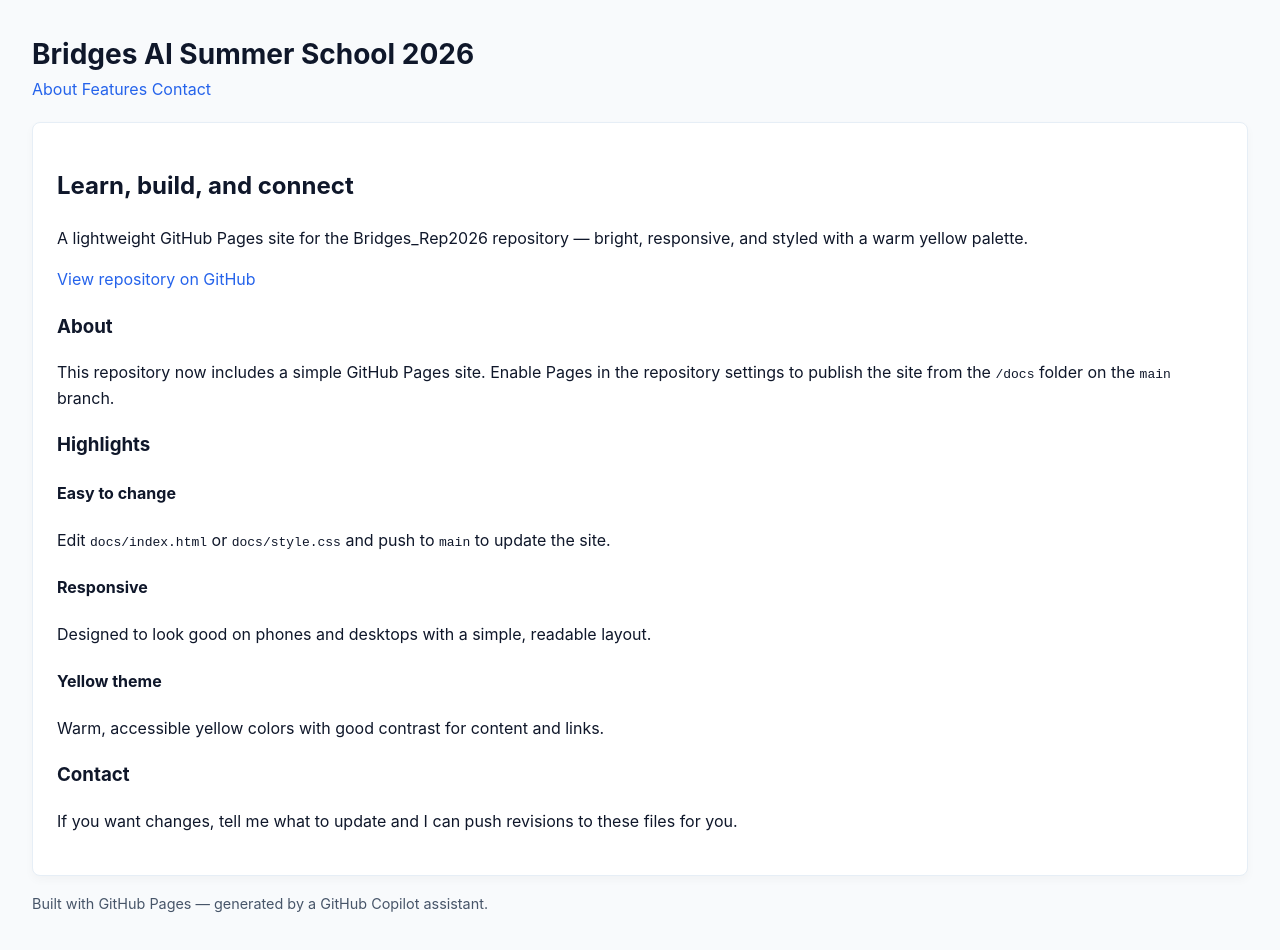
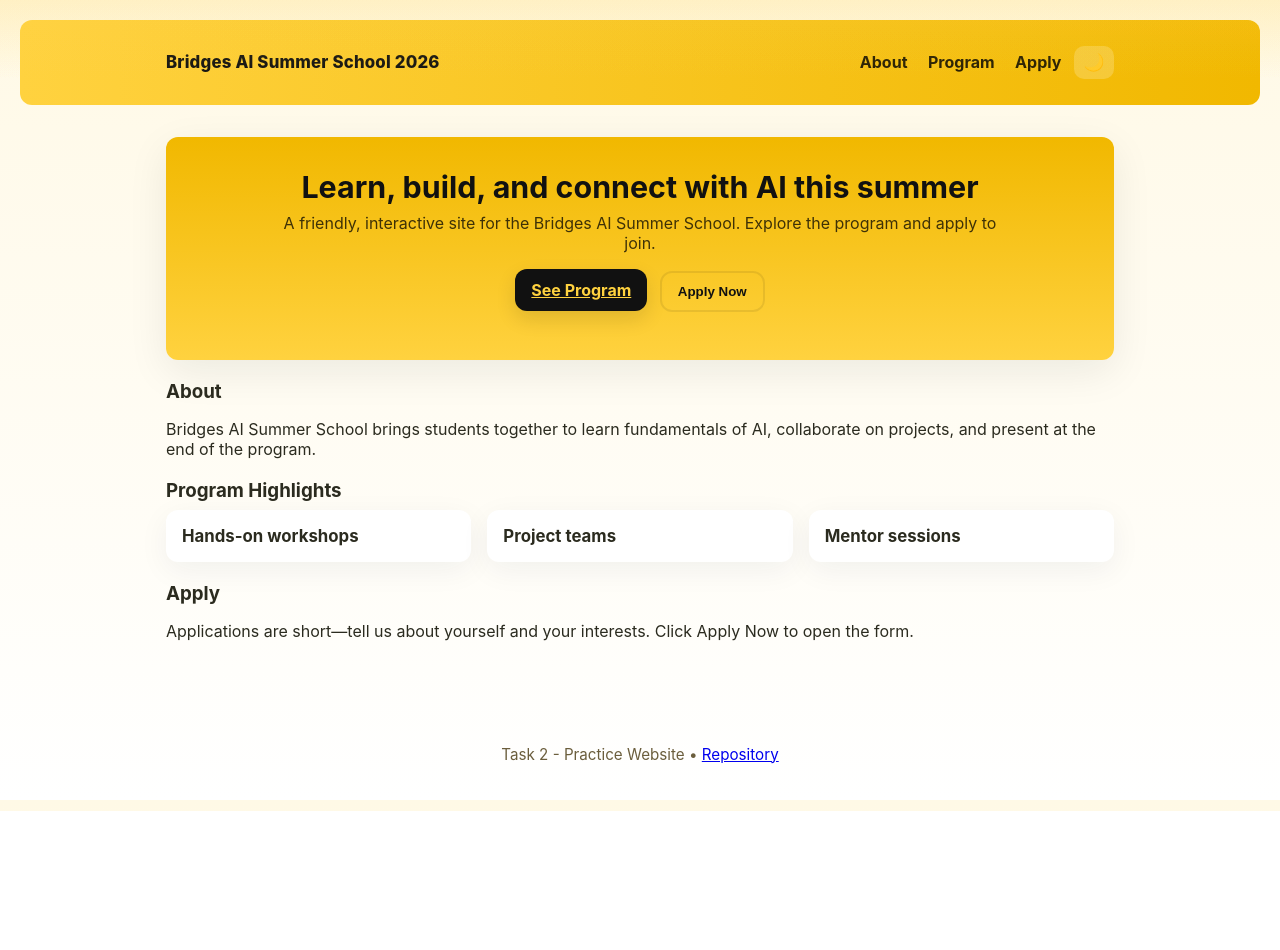
Before and after one commit to roseanneamini44-ui/Bridges_Rep2026, a plain HTML site: page docs/index.html in a window 1280 px wide. After the commit the page ends 811 px from the top, so only its background shows below. Drawn offline with Linux system fonts and the light colour scheme.

Commit message:
Polish site look: update docs/index.html and docs/style.css; add improved docs/script.js (yellow theme, accessibility, modal & interactions)

```diff
--- a/docs/index.html
+++ b/docs/index.html
@@ -3,61 +3,87 @@
 <head>
   <meta charset="utf-8">
   <meta name="viewport" content="width=device-width,initial-scale=1">
+  <meta name="description" content="Bridges AI Summer School 2026 — learn, build, and connect with AI this summer.">
   <title>Bridges AI Summer School 2026</title>
   <link rel="stylesheet" href="style.css">
+  <script defer src="script.js"></script>
 </head>
 <body>
-  <header class="site-header">
+  <header class="site-header" role="banner">
     <div class="container header-inner">
       <h1 class="logo">Bridges AI Summer School 2026</h1>
-      <nav class="nav">
+      <nav class="nav" aria-label="Main navigation">
         <a href="#about">About</a>
-        <a href="#features">Features</a>
-        <a href="#contact">Contact</a>
+        <a href="#program">Program</a>
+        <a href="#apply">Apply</a>
+        <button id="themeToggle" class="icon-btn" aria-label="Toggle theme">🌙</button>
       </nav>
     </div>
   </header>
 
-  <main class="container">
-    <section class="hero">
-      <h2>Learn, build, and connect</h2>
-      <p class="lead">A lightweight GitHub Pages site for the Bridges_Rep2026 repository — bright, responsive, and styled with a warm yellow palette.</p>
-      <p><a class="btn" href="https://github.com/roseanneamini44-ui/Bridges_Rep2026">View repository on GitHub</a></p>
+  <main class="container" id="content">
+    <section class="hero" aria-labelledby="hero-heading">
+      <h2 id="hero-heading" class="hero-title">Learn, build, and connect with AI this summer</h2>
+      <p class="lead">A friendly, interactive site for the Bridges AI Summer School. Explore the program and apply to join.</p>
+      <p class="hero-ctas">
+        <a class="btn primary" href="#program">See Program</a>
+        <button id="openApply" class="btn outline">Apply Now</button>
+      </p>
     </section>
 
-    <section id="about" class="section">
+    <section id="about" class="section" tabindex="-1">
       <h3>About</h3>
-      <p>This repository now includes a simple GitHub Pages site. Enable Pages in the repository settings to publish the site from the <code>/docs</code> folder on the <code>main</code> branch.</p>
+      <p>Bridges AI Summer School brings students together to learn fundamentals of AI, collaborate on projects, and present at the end of the program.</p>
     </section>
 
-    <section id="features" class="section">
-      <h3>Highlights</h3>
+    <section id="program" class="section" tabindex="-1">
+      <h3>Program Highlights</h3>
       <div class="cards">
-        <article class="card">
-          <h4>Easy to change</h4>
-          <p>Edit <code>docs/index.html</code> or <code>docs/style.css</code> and push to <code>main</code> to update the site.</p>
+        <article class="card collapsible" tabindex="0">
+          <h4 class="card-title">Hands-on workshops</h4>
+          <div class="card-body">Small-group workshops on ML basics, model evaluation, and ethical AI.</div>
         </article>
-        <article class="card">
-          <h4>Responsive</h4>
-          <p>Designed to look good on phones and desktops with a simple, readable layout.</p>
+        <article class="card collapsible" tabindex="0">
+          <h4 class="card-title">Project teams</h4>
+          <div class="card-body">Work in teams to build a short project and present to mentors.</div>
         </article>
-        <article class="card">
-          <h4>Yellow theme</h4>
-          <p>Warm, accessible yellow colors with good contrast for content and links.</p>
+        <article class="card collapsible" tabindex="0">
+          <h4 class="card-title">Mentor sessions</h4>
+          <div class="card-body">Weekly mentor hours for feedback and career advice.</div>
         </article>
       </div>
     </section>
 
-    <section id="contact" class="section">
-      <h3>Contact</h3>
-      <p>If you want changes, tell me what to update and I can push revisions to these files for you.</p>
+    <section id="apply" class="section" tabindex="-1">
+      <h3>Apply</h3>
+      <p>Applications are short—tell us about yourself and your interests. Click Apply Now to open the form.</p>
     </section>
+
   </main>
 
-  <footer class="site-footer">
+  <footer class="site-footer" role="contentinfo">
     <div class="container">
-      <p>Built with GitHub Pages — generated by a GitHub Copilot assistant.</p>
+      <p>Task 2 - Practice Website • <a href="https://github.com/roseanneamini44-ui/Bridges_Rep2026">Repository</a></p>
     </div>
   </footer>
+
+  <!-- Modal: simple application form -->
+  <div id="modal" class="modal" role="dialog" aria-modal="true" aria-hidden="true">
+    <div class="modal-panel" role="document">
+      <button id="closeModal" class="close" aria-label="Close">✕</button>
+      <h3>Apply to Bridges AI Summer School 2026</h3>
+      <form id="applyForm">
+        <label>Full name <input name="name" required></label>
+        <label>Email <input type="email" name="email" required></label>
+        <label>Why do you want to join? <textarea name="why" rows="4" required></textarea></label>
+        <p class="form-actions">
+          <button type="submit" class="btn primary">Submit</button>
+          <button type="button" id="cancelForm" class="btn outline">Cancel</button>
+        </p>
+        <p id="formMessage" class="form-message" aria-live="polite"></p>
+      </form>
+    </div>
+  </div>
+
 </body>
 </html>
--- /dev/null
+++ b/docs/script.js
@@ -0,0 +1,103 @@
+// Interactive behaviors: theme toggle, modal, smooth scroll, collapsible cards, simple form handling
+(function(){
+  const root = document.documentElement;
+  const themeToggle = document.getElementById('themeToggle');
+  const modal = document.getElementById('modal');
+  const openApply = document.getElementById('openApply');
+  const closeModalBtn = document.getElementById('closeModal');
+  const cancelForm = document.getElementById('cancelForm');
+  const applyForm = document.getElementById('applyForm');
+  const formMessage = document.getElementById('formMessage');
+
+  // Set initial theme: prefer stored, else system preference
+  const stored = localStorage.getItem('site-theme');
+  if(stored) {
+    if(stored === 'dark') root.classList.add('dark');
+  } else if(window.matchMedia && window.matchMedia('(prefers-color-scheme: dark)').matches){
+    root.classList.add('dark');
+  }
+  updateThemeButton();
+
+  themeToggle.addEventListener('click', ()=>{
+    root.classList.toggle('dark');
+    const isDark = root.classList.contains('dark');
+    localStorage.setItem('site-theme', isDark ? 'dark' : 'light');
+    updateThemeButton();
+  });
+
+  function updateThemeButton(){
+    const isDark = root.classList.contains('dark');
+    themeToggle.textContent = isDark ? '☀️' : '🌙';
+    themeToggle.setAttribute('aria-pressed', String(isDark));
+  }
+
+  // Smooth scroll for internal links
+  document.querySelectorAll('a[href^="#"]').forEach(a => {
+    a.addEventListener('click', e => {
+      const href = a.getAttribute('href');
+      if(href.length > 1){
+        e.preventDefault();
+        const el = document.querySelector(href);
+        if(el) el.scrollIntoView({behavior: 'smooth', block: 'start'});
+      }
+    });
+  });
+
+  // Modal open/close with basic focus management
+  openApply && openApply.addEventListener('click', (e)=>{ e.preventDefault(); openModal(); });
+  closeModalBtn && closeModalBtn.addEventListener('click', ()=> closeModal());
+  cancelForm && cancelForm.addEventListener('click', ()=> closeModal());
+  modal && modal.addEventListener('click', (e)=>{ if(e.target === modal) closeModal(); });
+
+  function openModal(){
+    modal.setAttribute('aria-hidden', 'false');
+    // save previously focused element to restore later
+    modal.__previouslyFocused = document.activeElement;
+    // focus first input
+    const first = modal.querySelector('input,textarea,button');
+    first && first.focus();
+    // trap focus
+    document.addEventListener('focus', trapFocus, true);
+  }
+  function closeModal(){
+    modal.setAttribute('aria-hidden', 'true');
+    formMessage.textContent = '';
+    document.removeEventListener('focus', trapFocus, true);
+    // restore focus
+    try{ modal.__previouslyFocused && modal.__previouslyFocused.focus(); }catch(e){}
+  }
+  function trapFocus(e){
+    if(modal.getAttribute('aria-hidden') === 'false' && !modal.contains(e.target)){
+      e.stopPropagation();
+      // move focus back into modal
+      const first = modal.querySelector('input,textarea,button,a,select');
+      first && first.focus();
+    }
+  }
+
+  // Close on Escape
+  document.addEventListener('keydown', (e)=>{
+    if(e.key === 'Escape' && modal && modal.getAttribute('aria-hidden') === 'false'){
+      closeModal();
+    }
+  });
+
+  // Collapsible cards (keyboard accessible)
+  document.querySelectorAll('.card.collapsible').forEach(card => {
+    card.addEventListener('click', ()=> card.classList.toggle('open'));
+    card.addEventListener('keydown', (e)=>{ if(e.key === 'Enter' || e.key === ' ') { e.preventDefault(); card.classList.toggle('open'); } });
+  });
+
+  // Simple fake form submission
+  applyForm && applyForm.addEventListener('submit', (e)=>{
+    e.preventDefault();
+    const data = new FormData(applyForm);
+    formMessage.textContent = 'Submitting...';
+    // Simulate async submit
+    setTimeout(()=>{
+      formMessage.textContent = 'Thanks! Your application has been received.';
+      applyForm.reset();
+      setTimeout(closeModal, 1100);
+    }, 900);
+  });
+})();
--- a/docs/style.css
+++ b/docs/style.css
@@ -1,24 +1,81 @@
-/* Simple, lightweight styles for the GitHub Pages site */
 :root{
-  --bg:#f8fafc;
-  --text:#0f172a;
-  --muted:#475569;
-  --accent:#2563eb;
+  --bg: #fff9e6; /* warm pale yellow */
+  --panel: #ffffff;
+  --text: #2b2b1f;
+  --muted: #6b5e3d;
+  --accent: #ffd23f; /* bright yellow */
+  --accent-600: #f1b800; /* deeper yellow */
+  --glass: rgba(255,255,255,0.7);
 }
+
+/* Dark theme variables */
+:root.dark{
+  --bg: #0b0c0d;
+  --panel: #081018;
+  --text: #f5f3ef;
+  --muted: #c9c6bd;
+  --accent: #e6b800;
+  --accent-600: #c28f00;
+  --glass: rgba(255,255,255,0.04);
+}
+
 *{box-sizing:border-box}
+html,body{height:100%}
 body{
-  font-family: Inter, ui-sans-serif, system-ui, -apple-system, "Segoe UI", Roboto, "Helvetica Neue", Arial;
-  background:var(--bg);
-  color:var(--text);
-  margin:0;
-  padding:2rem;
-  line-height:1.6;
+  margin:0;font-family:Inter, system-ui, -apple-system, 'Segoe UI', Roboto, Arial, sans-serif;
+  background:linear-gradient(180deg,var(--bg), #fff);color:var(--text);
+  -webkit-font-smoothing:antialiased;padding:1.25rem;
 }
-header{margin-bottom:1.25rem}
-header h1{margin:0;font-size:1.75rem}
-header p{margin:0;color:var(--muted)}
-main{background:#fff;border:1px solid #e6eef6;padding:1.5rem;border-radius:8px;box-shadow:0 4px 10px rgba(15,23,42,0.03)}
-section{margin-bottom:1rem}
-a{color:var(--accent);text-decoration:none}
-a:hover{text-decoration:underline}
-footer{margin-top:1rem;color:var(--muted);font-size:0.9rem}
+.container{max-width:980px;margin:0 auto;padding:1rem}
+
+.site-header{background:linear-gradient(90deg,var(--accent),var(--accent-600));color:#111;border-radius:12px;padding:0.6rem}
+.header-inner{display:flex;align-items:center;justify-content:space-between}
+.logo{margin:0;font-weight:800;font-size:1.05rem;letter-spacing:0.2px}
+.nav a{color:rgba(0,0,0,0.85);text-decoration:none;margin-left:1rem;font-weight:700}
+.icon-btn{background:rgba(255,255,255,0.2);border:0;padding:0.4rem 0.6rem;border-radius:10px;font-size:1.05rem;cursor:pointer;margin-left:0.5rem}
+
+.hero{margin-top:1rem;padding:2rem;border-radius:12px;background:linear-gradient(180deg,var(--accent-600),var(--accent));color:#111;text-align:center;box-shadow:0 12px 40px rgba(15,20,30,0.08)}
+.hero-title{font-size:1.9rem;margin:0 0 0.5rem}
+.lead{color:rgba(0,0,0,0.75);max-width:720px;margin:0.4rem auto}
+.hero-ctas{margin-top:1rem}
+.btn{display:inline-block;padding:0.7rem 1rem;border-radius:12px;border:0;cursor:pointer;font-weight:700}
+.btn.primary{background:#111;color:var(--accent);box-shadow:0 8px 20px rgba(17,17,17,0.12);transform:translateY(0);transition:transform 120ms ease}
+.btn.primary:hover{transform:translateY(-3px)}
+.btn.outline{background:transparent;border:2px solid rgba(0,0,0,0.08);color:#111;margin-left:0.5rem}
+
+.section{margin-top:1.25rem}
+.section h3{margin-bottom:0.5rem}
+.cards{display:grid;grid-template-columns:repeat(auto-fit,minmax(220px,1fr));gap:1rem}
+.card{background:var(--panel);padding:1rem;border-radius:12px;box-shadow:0 8px 30px rgba(11,36,71,0.06);cursor:pointer;transition:transform 180ms ease, box-shadow 180ms ease}
+.card:focus{outline:none;transform:translateY(-6px);box-shadow:0 18px 48px rgba(11,36,71,0.12)}
+.card .card-body{max-height:0;overflow:hidden;transition:max-height 0.28s ease,padding-top 0.28s ease;padding-top:0}
+.card.open .card-body{max-height:200px;padding-top:0.5rem}
+.card-title{margin:0;font-size:1.05rem}
+
+.site-footer{margin-top:1.5rem;padding:1rem 0;color:var(--muted);font-size:0.95rem;text-align:center}
+
+/* Modal */
+.modal{position:fixed;inset:0;display:flex;align-items:center;justify-content:center;background:rgba(11,12,15,0.45);opacity:0;pointer-events:none;transition:opacity 160ms ease}
+.modal[aria-hidden="false"]{opacity:1;pointer-events:auto}
+.modal-panel{background:var(--panel);padding:1rem;border-radius:12px;max-width:520px;width:94%;box-shadow:0 24px 80px rgba(0,0,0,0.3);position:relative}
+.close{position:absolute;right:10px;top:10px;border:0;background:transparent;font-size:1.1rem}
+form label{display:block;margin:0.5rem 0;font-weight:600}
+input,textarea{width:100%;padding:0.6rem;border-radius:10px;border:1px solid rgba(0,0,0,0.08);background:rgba(255,255,255,0.9)}
+.form-actions{display:flex;gap:0.5rem;margin-top:0.75rem}
+.form-message{margin-top:0.5rem;color:var(--muted)}
+
+@media (max-width:560px){
+  .header-inner{flex-direction:column;align-items:flex-start}
+  .hero-title{font-size:1.25rem}
+}
+
+/* small animation for focus */
+:focus{outline:3px solid rgba(224,168,0,0.22);outline-offset:3px}
+
+/* subtle page decorator */
+.container:before{content:"";position:absolute;left:0;right:0;height:120px;top:-40px;background:linear-gradient(180deg,rgba(255,210,80,0.12),transparent);pointer-events:none}
+
+/* reduce motion */
+@media(prefers-reduced-motion:reduce){
+  *{transition:none!important}
+}
```
